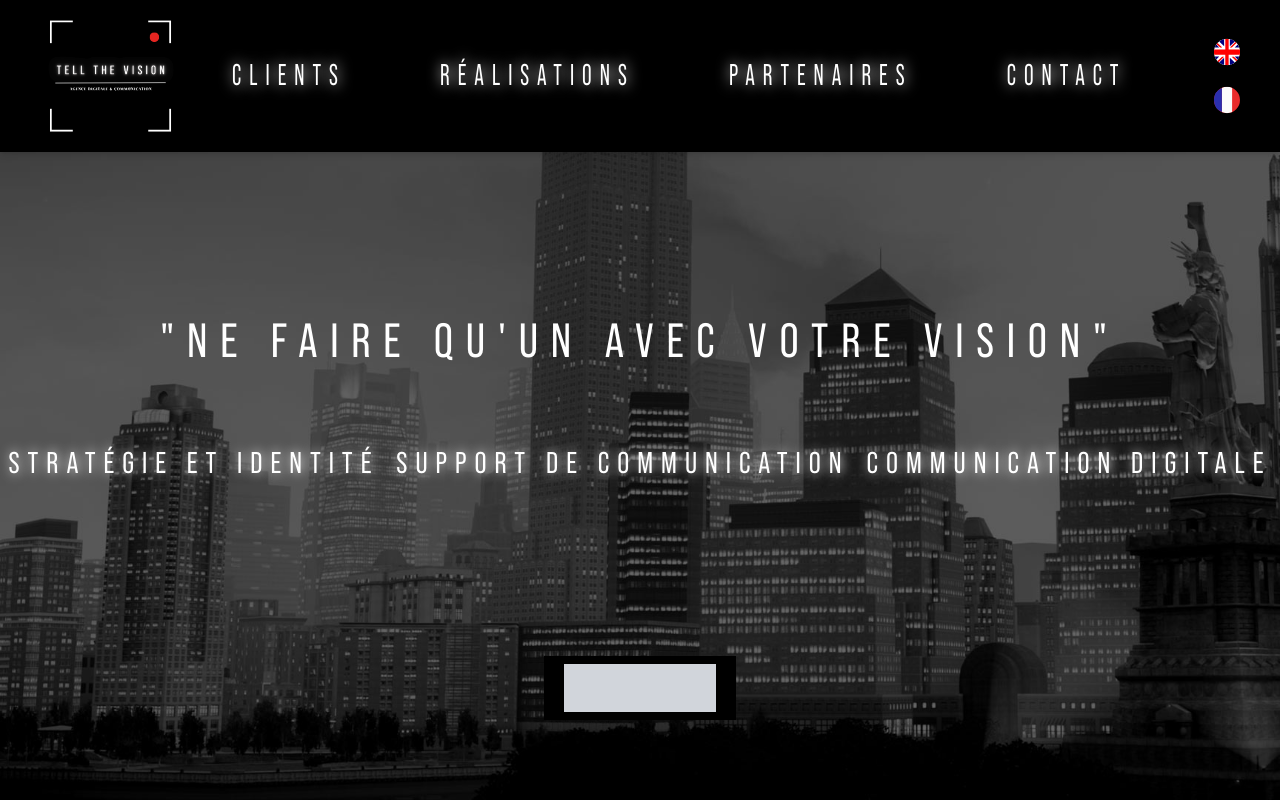
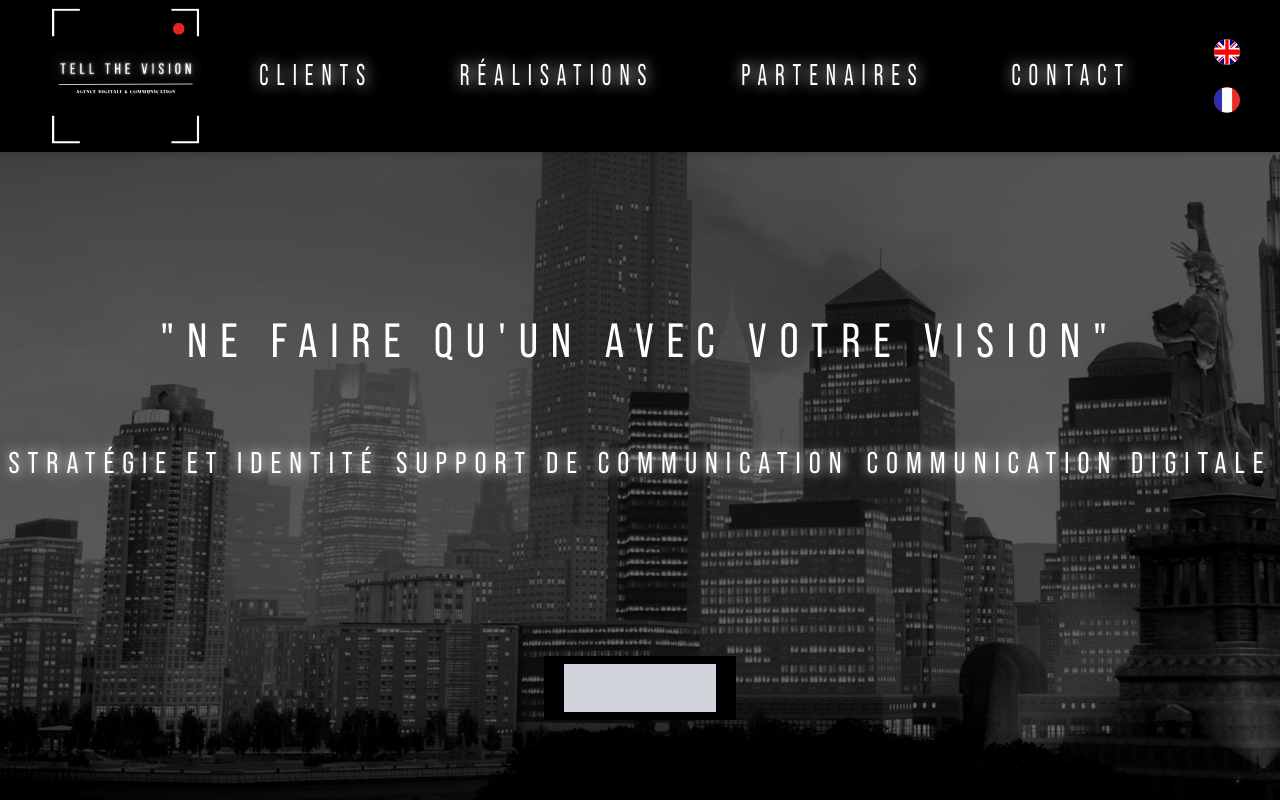
Before and after one commit to Paolo-Rzf/tell-the-vision, a React (Vite) app: page / in a window 1280 px wide. Built offline with nearby package versions, Linux system fonts and the light colour scheme.

Commit message:
correction structure code

```diff
--- a/jsconfig.json
+++ b/jsconfig.json
@@ -6,7 +6,8 @@
       "components/*": ["src/components/*"],
       "pages/*": ["src/pages/*"],
       "helpers/*": ["src/helpers/*"],
-      "routes/*": ["src/routes/*"]
+      "routes/*": ["src/routes/*"],
+      "css/*": ["src/assets/css/*"],
     }
   }
 }
--- a/src/HomePage.jsx
+++ b/src/HomePage.jsx
@@ -1,6 +1,6 @@
 import React, { useRef } from 'react';
 import { useTranslation } from 'react-i18next';
-import "./components/CercleAnimation.css";
+import "css/CercleAnimation.css";
 
 const HomePage = () => {
   const { t } = useTranslation();
@@ -14,10 +14,10 @@ const HomePage = () => {
 
   return (
     <div className="bg-cover bg-center h-screen w-screen relative" style={{ backgroundImage: `url('images/bg-home-web.jpg')` }}>
-      <div ref={circleContainerRef} className={`circle-container`}>
+      <div ref={circleContainerRef} className="relative w-full h-screen flex justify-center items-center">
         <div className="circle z-[52]" onAnimationEnd={handleAnimationEnd}></div>
         <div className='bg-white h-screen w-screen z-[51] circle-wall'></div>
-        <div className='flex justify-center h-full items-center wrapper flex-col absolute inset-0'>
+        <div className='flex justify-center h-full items-center wrapper flex-col absolute inset-0 text-center'>
           <h1 className='font-Regular tracking-[0.8rem] text-5xl text-white z-50'>"{t("on_vision")}"</h1>
           <div className='font-Regular tracking-[0.5rem] text-3xl text-white z-50 w-full flex justify-around mt-20 textShadow'>
             <span>{t("strategy_identity").toUpperCase()}</span>
--- a/src/components/CercleAnimation.css
+++ b/src/assets/css/CercleAnimation.css
@@ -1,12 +1,3 @@
-.circle-container {
-  position: relative;
-  width: 100%;
-  height: 100vh;
-  display: flex;
-  justify-content: center;
-  align-items: center;
-}
-
 .circle {
   position: absolute;
   width: 150px;
@@ -33,20 +24,16 @@
   0% {
     transform: translateY(-50vh) scale(0);
   }
-
   30% {
     transform: translateY(10vh) scale(1);
   }
-
   45% {
     transform: translateY(-10vh) scale(1);
   }
-
   50% {
     transform: translateY(0) scale(1);
     opacity: 1;
   }
-
   100% {
     transform: translateY(0) scale(100);
     opacity: 0;
--- a/src/components/Nav.jsx
+++ b/src/components/Nav.jsx
@@ -16,7 +16,7 @@ const Nav = () => {
       <div className="md:flex items-center justify-between bg-black md:px-10 px-7">
         <div className="cursor-pointer flex items-center my-[-12px]">
           <span>
-            <img src="icons/logo_tellTheVision.svg" alt="Tell The Vision Logo" className="h-44 w-44" />
+            <img src="icons/logo_tellTheVision.svg" alt="Tell The Vision Logo" className="h-44 w-44 min-h-44 min-w-44" />
           </span>
         </div>
         <div onClick={() => setOpen(!open)} className="text-4xl absolute right-8 top-6 cursor-pointer md:hidden mt-5">
--- a/vite.config.js
+++ b/vite.config.js
@@ -11,7 +11,8 @@ export default defineConfig({
       components: "/src/components",
       pages: "/src/pages",
       helpers: "/src/helpers",
-      routes: "/src/routes"
+      routes: "/src/routes",
+      css: "/src/assets/css",
     },
   },
 })
```
